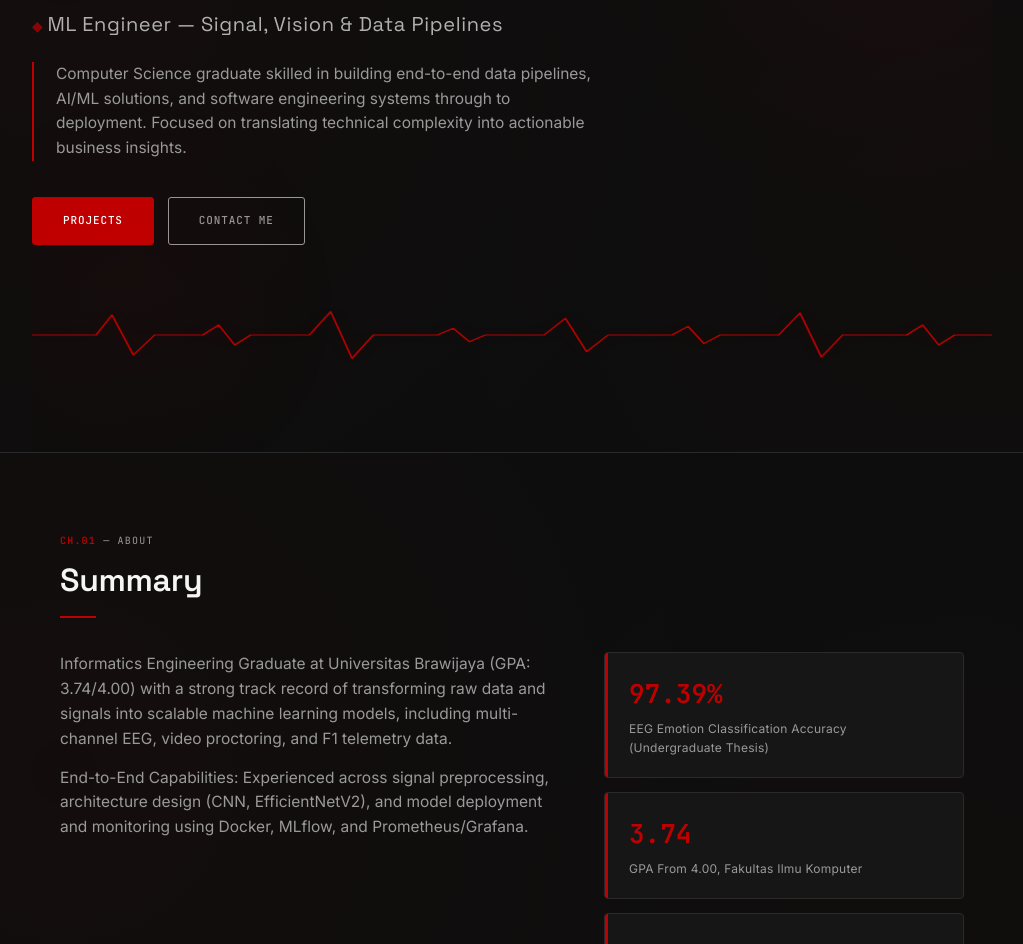
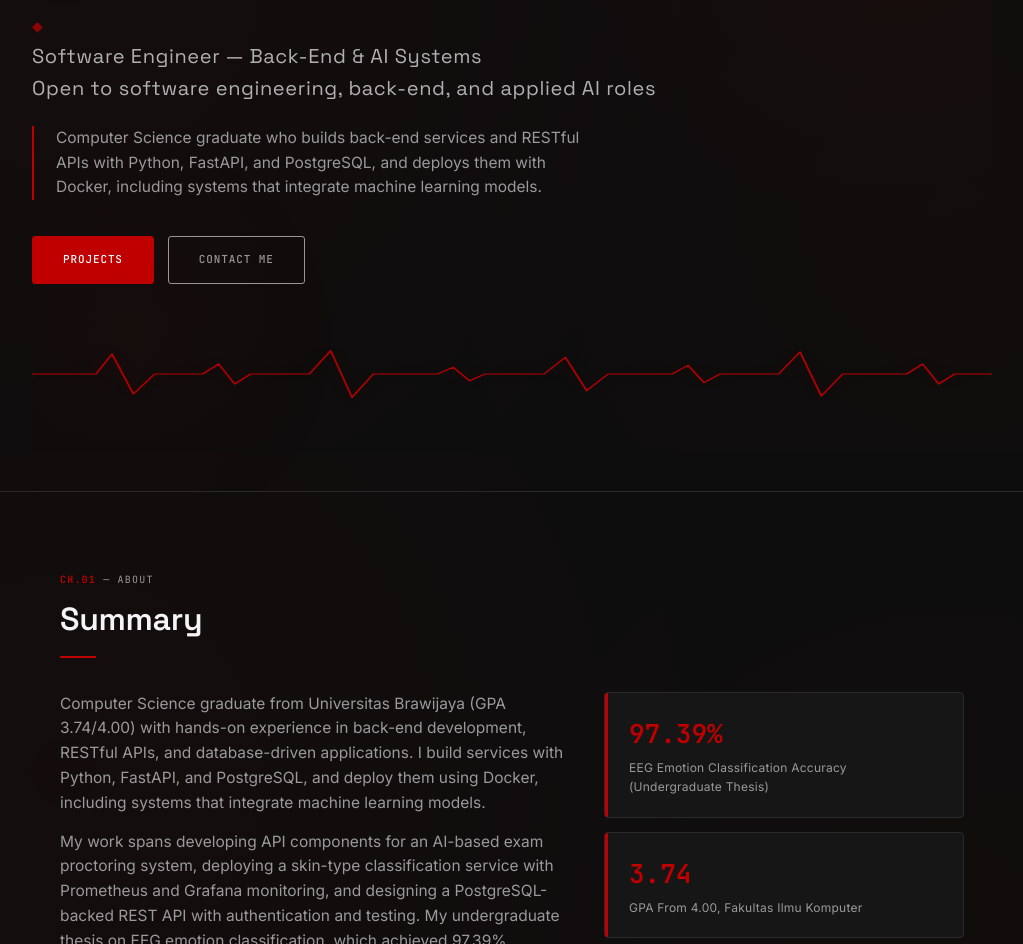
Before and after one commit to Suryy16/Surya-Satya-Portfolio, a plain HTML site: page index.html in a window 1280 px wide. Shown: the part 348-1292 px from the top of the page, without its empty margins (128-1151 px from the left). Drawn offline with Linux system fonts and the light colour scheme.

Commit message:
fix: fixing headline and summary

```diff
--- a/index.html
+++ b/index.html
@@ -30,9 +30,10 @@
 <div class="wrap hero">
   <div class="eyebrow">Available for entry-level AI / Data roles or Junior Software Engineering</div>
   <h1>I Kadek Surya Satya Dharma</h1>
-  <div class="role">ML Engineer — Signal, Vision & Data Pipelines</div>
-  <p class="desc">Computer Science graduate skilled in building end-to-end data pipelines, AI/ML solutions, and
-    software engineering systems through to deployment. Focused on translating technical complexity into actionable business insights.</p>
+  <div class="role"><p>Software Engineer — Back-End & AI Systems</p>
+  <p>Open to software engineering, back-end, and applied AI roles</p></div>
+  <p class="desc">Computer Science graduate who builds back-end services and RESTful APIs with Python, FastAPI, and PostgreSQL,
+    and deploys them with Docker, including systems that integrate machine learning models.</p>
   <div class="hero-cta">
     <a href="#projects" class="btn primary">Projects</a>
     <a href="#contact" class="btn ghost">Contact me</a>
@@ -48,10 +49,12 @@
     <h2>Summary</h2>
     <div class="about-grid">
       <div>
-        <p>Informatics Engineering Graduate at Universitas Brawijaya (GPA: 3.74/4.00) with a strong track record of transforming raw data
-          and signals into scalable machine learning models, including multi-channel EEG, video proctoring, and F1 telemetry data.</p>
-        <p>End-to-End Capabilities: Experienced across signal preprocessing, architecture design (CNN, EfficientNetV2),
-          and model deployment and monitoring using Docker, MLflow, and Prometheus/Grafana.</p>
+        <p>Computer Science graduate from Universitas Brawijaya (GPA 3.74/4.00) with hands-on experience in back-end development, RESTful APIs,
+          and database-driven applications. I build services with Python, FastAPI, and PostgreSQL, and deploy them using Docker, including systems
+          that integrate machine learning models.</p>
+        <p>My work spans developing API components for an AI-based exam proctoring system, deploying a skin-type classification service with Prometheus
+          and Grafana monitoring, and designing a PostgreSQL-backed REST API with authentication and testing. My undergraduate thesis on EEG emotion
+          classification, which achieved 97.39% accuracy, reflects a strong foundation in data processing and deep learning.</p>
       </div>
       <div>
         <div class="stat-card"><div class="stat-num">97.39%</div><div class="stat-label">EEG Emotion Classification Accuracy (Undergraduate Thesis)</div></div>
@@ -181,7 +184,7 @@
 <section id="contact">
   <div class="wrap contact-block">
     <div class="ch"><b>CH.06</b> — CONTACT</div>
-    <h2>Mari Terhubung</h2>
+    <h2>Let's Connect</h2>
     <p style="color:var(--muted);max-width:520px;">Open to entry-level opportunities in AI, Data, Software Engineering, DevOps, and Data Engineering. Feel free to reach out through any of the following channels.</p>
     <div class="contact-links">
       <a href="mailto:sursat.dh@gmail.com">sursat.dh@gmail.com</a>
```
